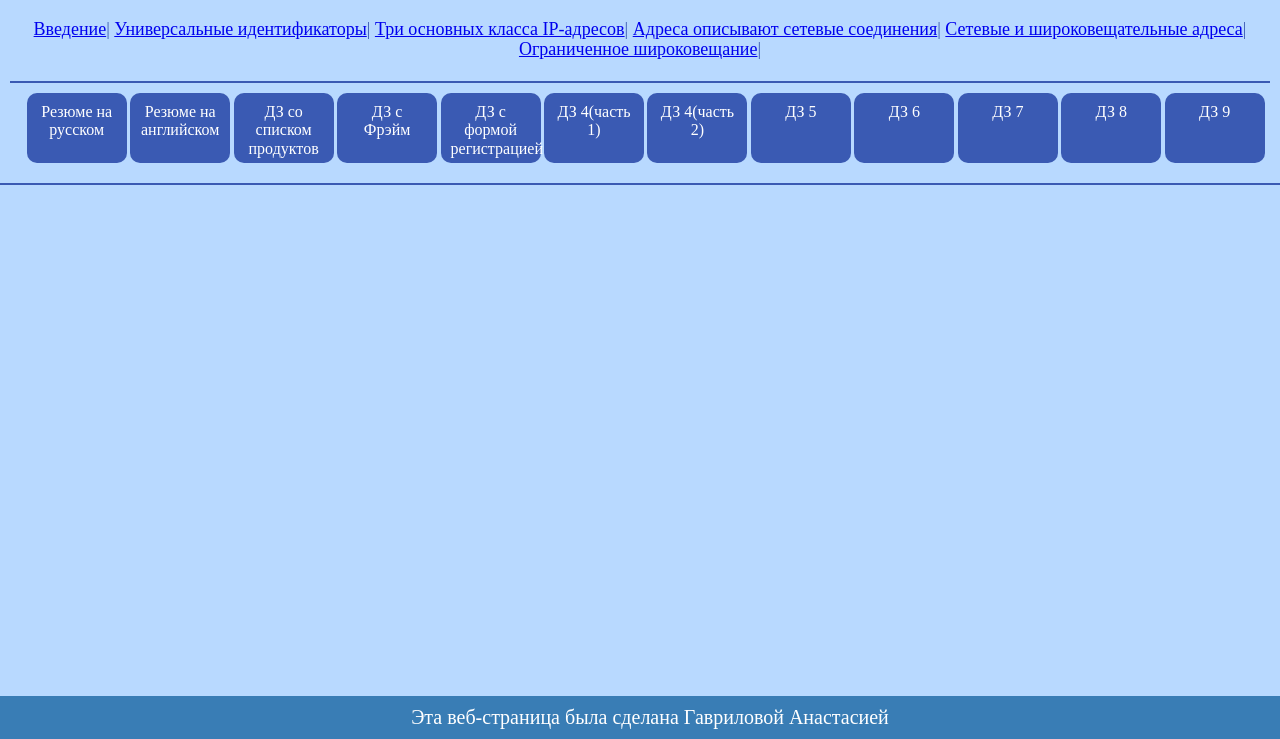
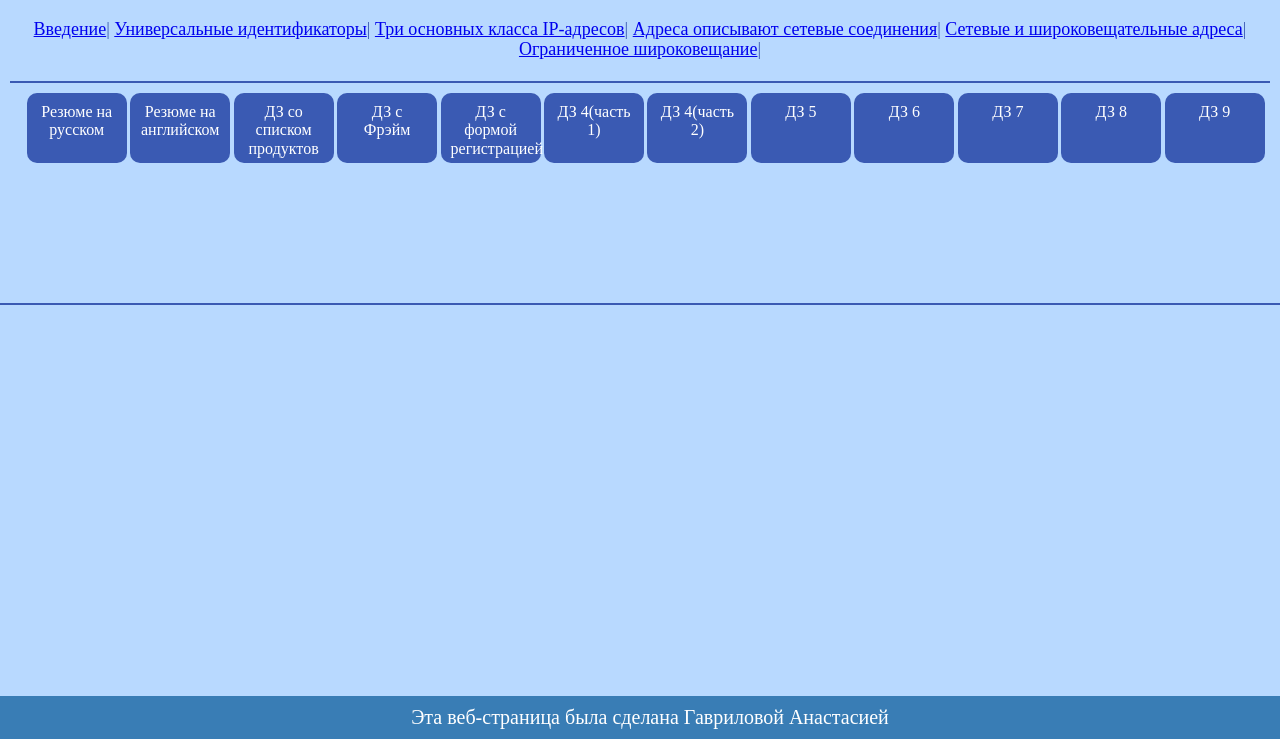
Before and after one commit to NastyaGavrilova/BeetRoot, a plain HTML site: page index.html in a window 1280 px wide. Shown: the part 61-800 px from the top of the page. Drawn offline with Linux system fonts and the light colour scheme.

Commit message:
cnahges in css

```diff
--- a/styles/style.css
+++ b/styles/style.css
@@ -32,9 +32,10 @@ nav {
   padding-bottom: 10px;
   border-bottom: 2px solid;
   display: flex;
+  flex-direction: row;
   flex-wrap: wrap;
   justify-content: space-around;
-  height: 80px;
+  height: 200px;
 }
 
 .links a {
```
